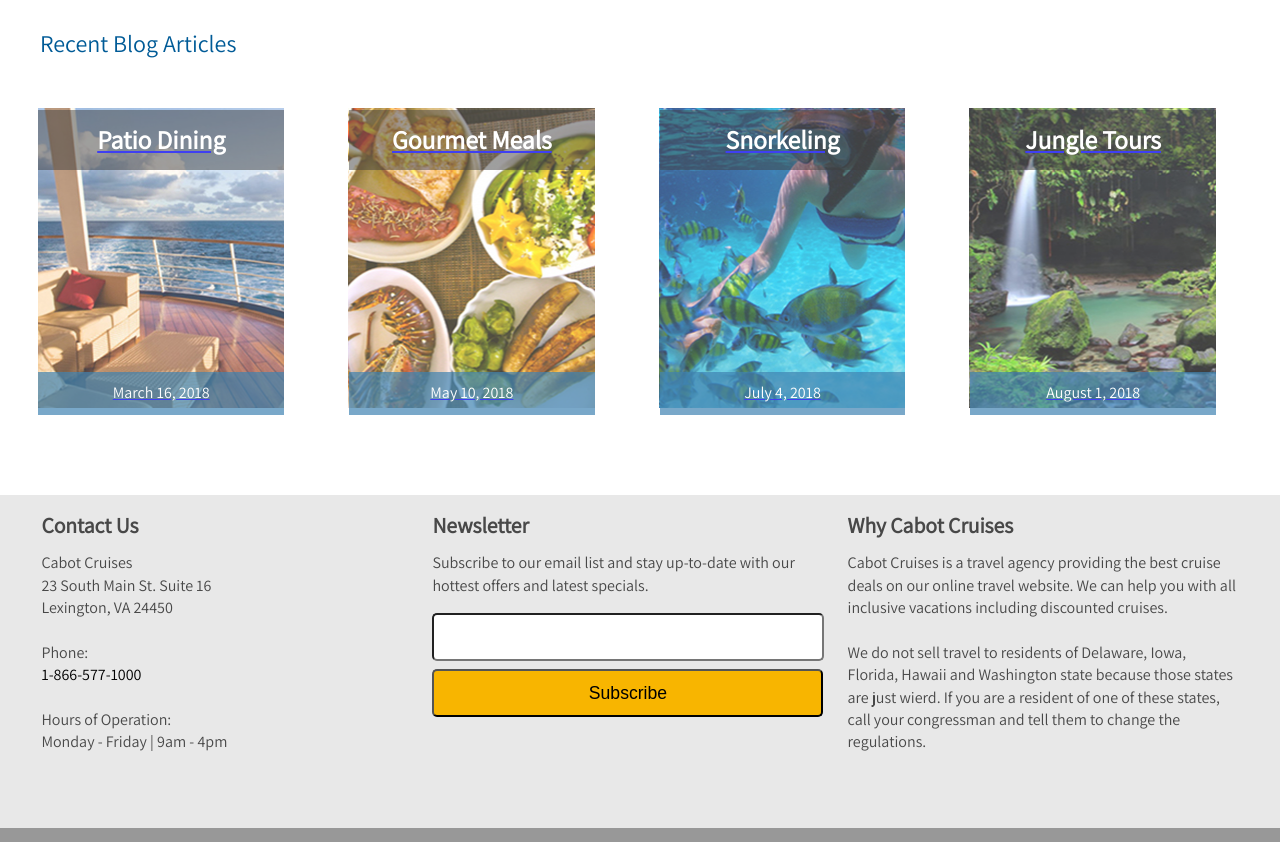
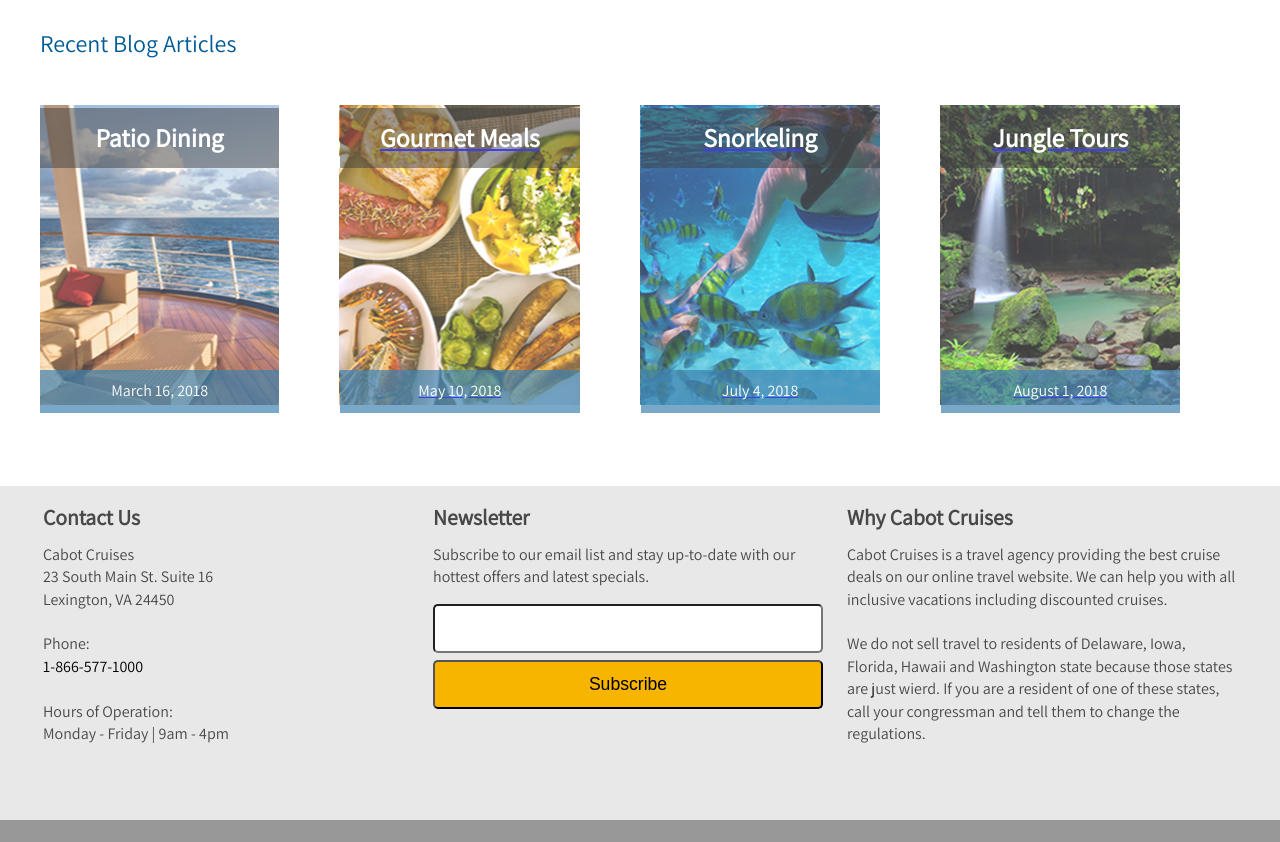
Before and after one commit to jamesdesigns/DGM3740-HTML5-Template, a plain HTML site: page index.html in a window 1280 px wide. Shown: the part 501-1343 px from the top of the page. Drawn offline with Linux system fonts and the light colour scheme; a script that the page names is missing; files whose address does not match are found by name.

Commit message:
Create a max-width of 1200px

```diff
--- a/index.html
+++ b/index.html
@@ -61,12 +61,12 @@
         </div> -->
 
         <div class="article1">
-            <a href="#">
+            <!-- <a href="#"> -->
             <div class="description"><h2>Patio Dining</h2></div>
             <div class="date">
                 <time datetime="2018-03-16 20:00">March 16, 2018</time>
             </div>
-        </a>
+        <!-- </a> -->
         </div>
         <div class="article2">
             <a href="#">
@@ -93,6 +93,7 @@
     </section>
     <footer>
         <div class="info">
+
             <div class="contact">
                 <h2>Contact Us</h2>
                 <div class="address">
--- a/sass/_small-default.scss
+++ b/sass/_small-default.scss
@@ -141,6 +141,8 @@ input[type=search]:focus {
 .blogArticles {
     display: flex;
     flex-direction: row;
+    max-width: 1200px;
+    margin: 0 auto;
     .article1 {
         background: url(/Users/jameshooper/Desktop/UVU/DGM3740/DGM3740-HTML5-Template/img/luxury.jpg) no-repeat center;
 
@@ -151,7 +153,6 @@ input[type=search]:focus {
         height: 300px;
         // margin: .5%;
         padding-top: 2.5%;
-        margin-left: 3%;
         margin-bottom: 3%;
         padding-bottom: 5%;
         margin-right: 5%;
@@ -309,12 +310,18 @@ input[type=search]:focus {
     }
 }
 
+footer {
+    background-color: #e8e8e8;
+}
+
 .info {
     display: flex;
     flex-direction: row;
     justify-content: center;
-    background-color: #e8e8e8;
+
     padding: 0 3% 3%;
+    max-width: 1200px;
+    margin: 0 auto;
     h2 {
     /* Clearfix Solution */
     // .clearfix {
```
Also changed, not shown: css/styles.css.
